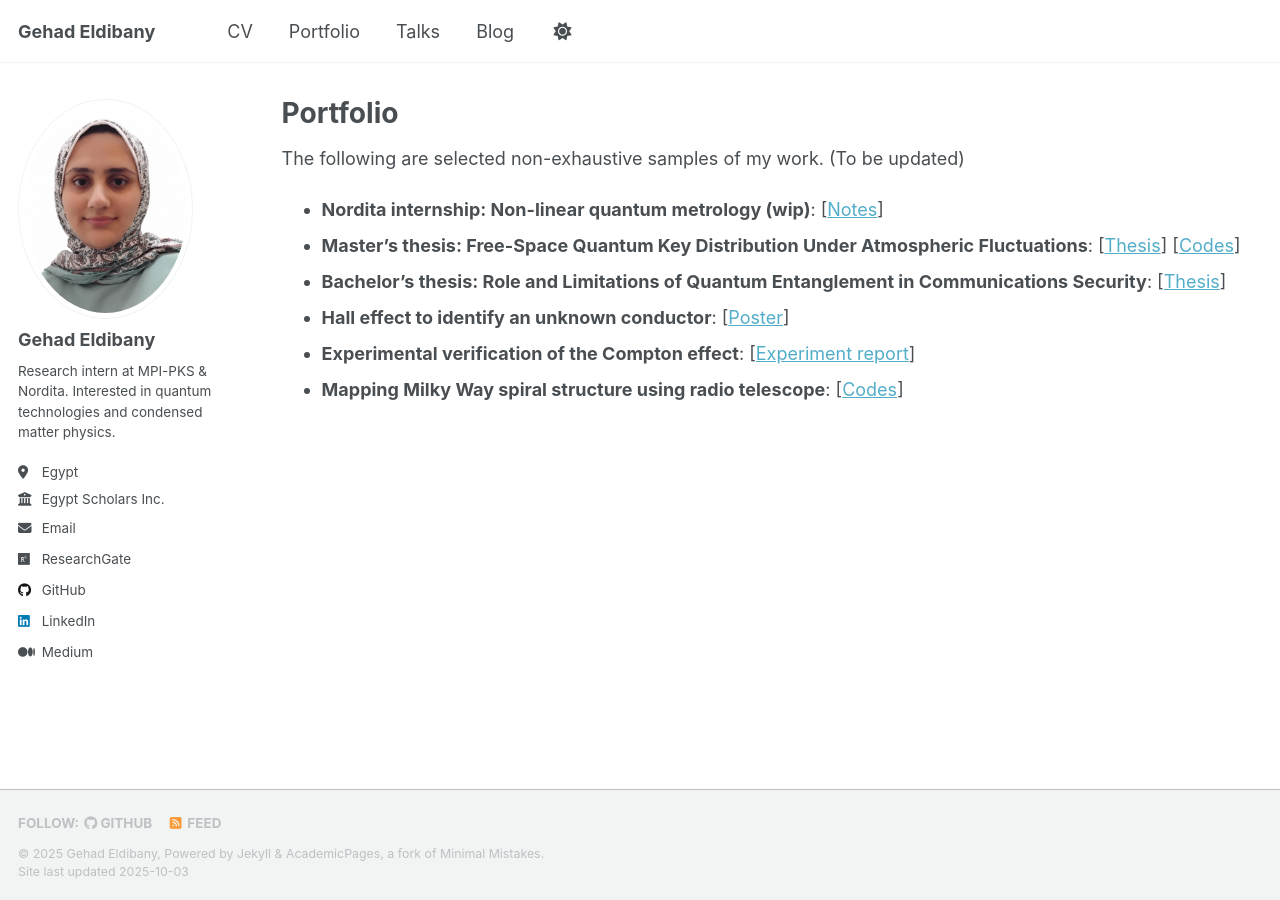
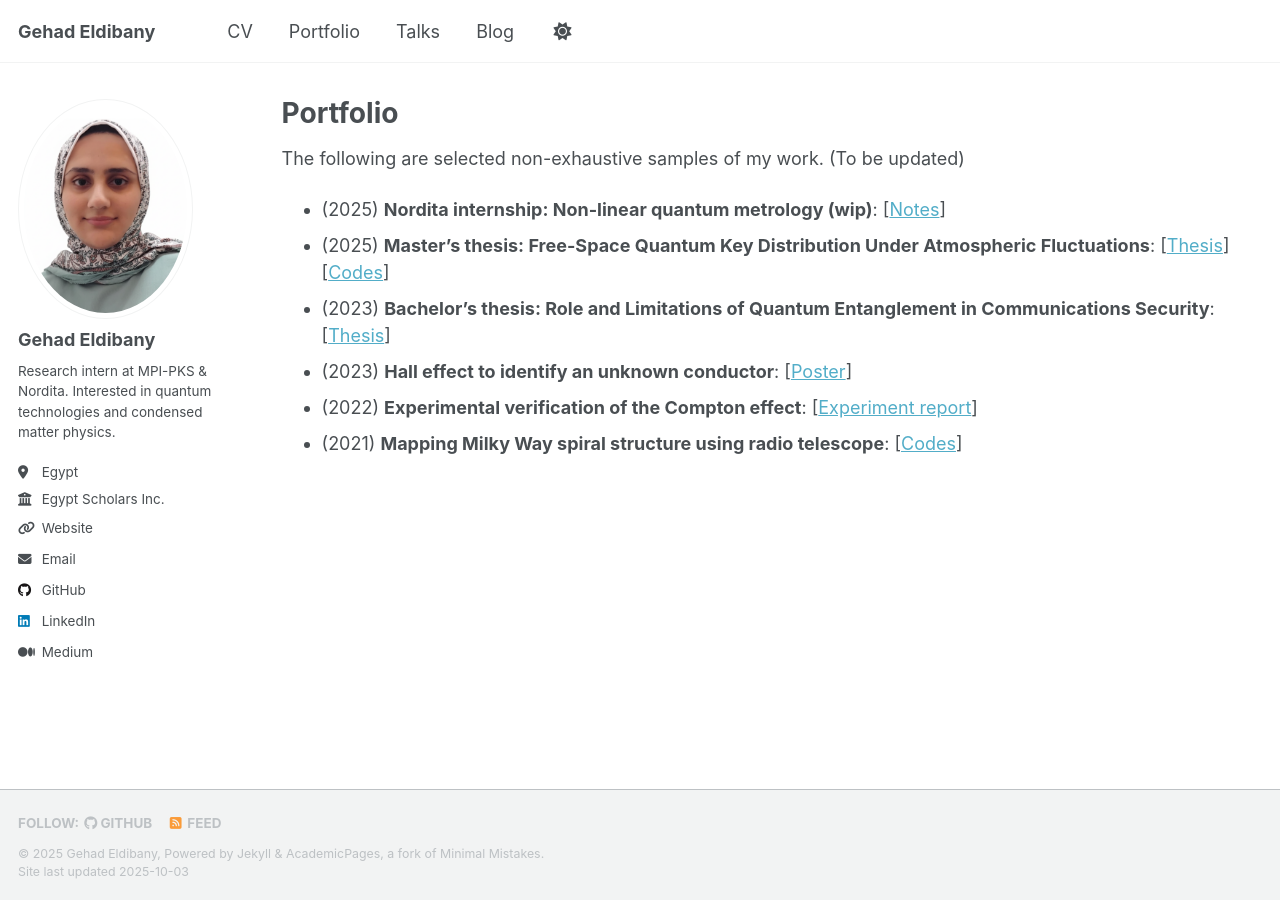
Before and after one commit to gehadibany/gehadibany.github.io, a Jekyll site: the page built from _pages/portfolio.md, in a window 1280 px wide. Built offline with Jekyll 4.4.1, drawn with Linux system fonts in a browser that asks for light colours; a script that is not in the unit is left out.

Commit message:
Update side bar

```diff
--- a/_config.yml
+++ b/_config.yml
@@ -28,7 +28,7 @@ author:
   bio              : "Research intern at MPI-PKS & Nordita. Interested in quantum technologies and condensed matter physics."
   location         : "Egypt"
   employer         : "Egypt Scholars Inc."
-  #uri              : # URL
+  uri              :  https://library.egyptscholars.org/author/gehad-dibany/
   email            : "gehadmostafa@hotmail.com"
 
   # Academic websites
@@ -40,8 +40,9 @@ author:
   #orcid            : "http://orcid.org/yourorcidurl"
   #semantic         : # URL
   #pubmed           : "https://www.ncbi.nlm.nih.gov/pubmed/?term=john+snow"
-  researchgate     : "https://www.researchgate.net/profile/Gehad_Eldibany"
+  #researchgate     : "https://www.researchgate.net/profile/Gehad_Eldibany"
  # scopus           : # URL
+
 
   # Repositories and software development
   #bitbucket        : # Username - Update with your username on the site
--- a/_pages/portfolio.md
+++ b/_pages/portfolio.md
@@ -5,9 +5,9 @@ permalink: /portfolio/
 author_profile: true
 ---
 The following are selected non-exhaustive samples of my work. (To be updated)
-* **Nordita internship: Non-linear quantum metrology (wip)**: [[Notes](https://www.overleaf.com/read/sqfzpwrbtknw#9cd89a)]
-* **Master's thesis: Free-Space Quantum Key Distribution Under Atmospheric Fluctuations**: [[Thesis](https://gehadibany.github.io/files/Thesis.pdf)] [[Codes](https://github.com/gehadibany/thesis_work)]
-* **Bachelor's thesis: Role and Limitations of Quantum Entanglement in Communications Security**: [[Thesis](https://gehadibany.github.io/files/B_thesis.pdf)]
-* **Hall effect to identify an unknown conductor**: [[Poster](https://gehadibany.github.io/files/Hall_effect.pdf)]
-* **Experimental verification of the Compton effect**: [[Experiment report](https://gehadibany.github.io/files/Compton.pdf)]
-* **Mapping Milky Way spiral structure using radio telescope**: [[Codes](https://github.com/gehadibany/milky_way_mapping)]
+* (2025) **Nordita internship: Non-linear quantum metrology (wip)**: [[Notes](https://www.overleaf.com/read/sqfzpwrbtknw#9cd89a)]
+* (2025) **Master's thesis: Free-Space Quantum Key Distribution Under Atmospheric Fluctuations**: [[Thesis](https://gehadibany.github.io/files/Thesis.pdf)] [[Codes](https://github.com/gehadibany/thesis_work)]
+* (2023) **Bachelor's thesis: Role and Limitations of Quantum Entanglement in Communications Security**: [[Thesis](https://gehadibany.github.io/files/B_thesis.pdf)]
+* (2023) **Hall effect to identify an unknown conductor**: [[Poster](https://gehadibany.github.io/files/Hall_effect.pdf)]
+* (2022) **Experimental verification of the Compton effect**: [[Experiment report](https://gehadibany.github.io/files/Compton.pdf)]
+* (2021) **Mapping Milky Way spiral structure using radio telescope**: [[Codes](https://github.com/gehadibany/milky_way_mapping)]
```
